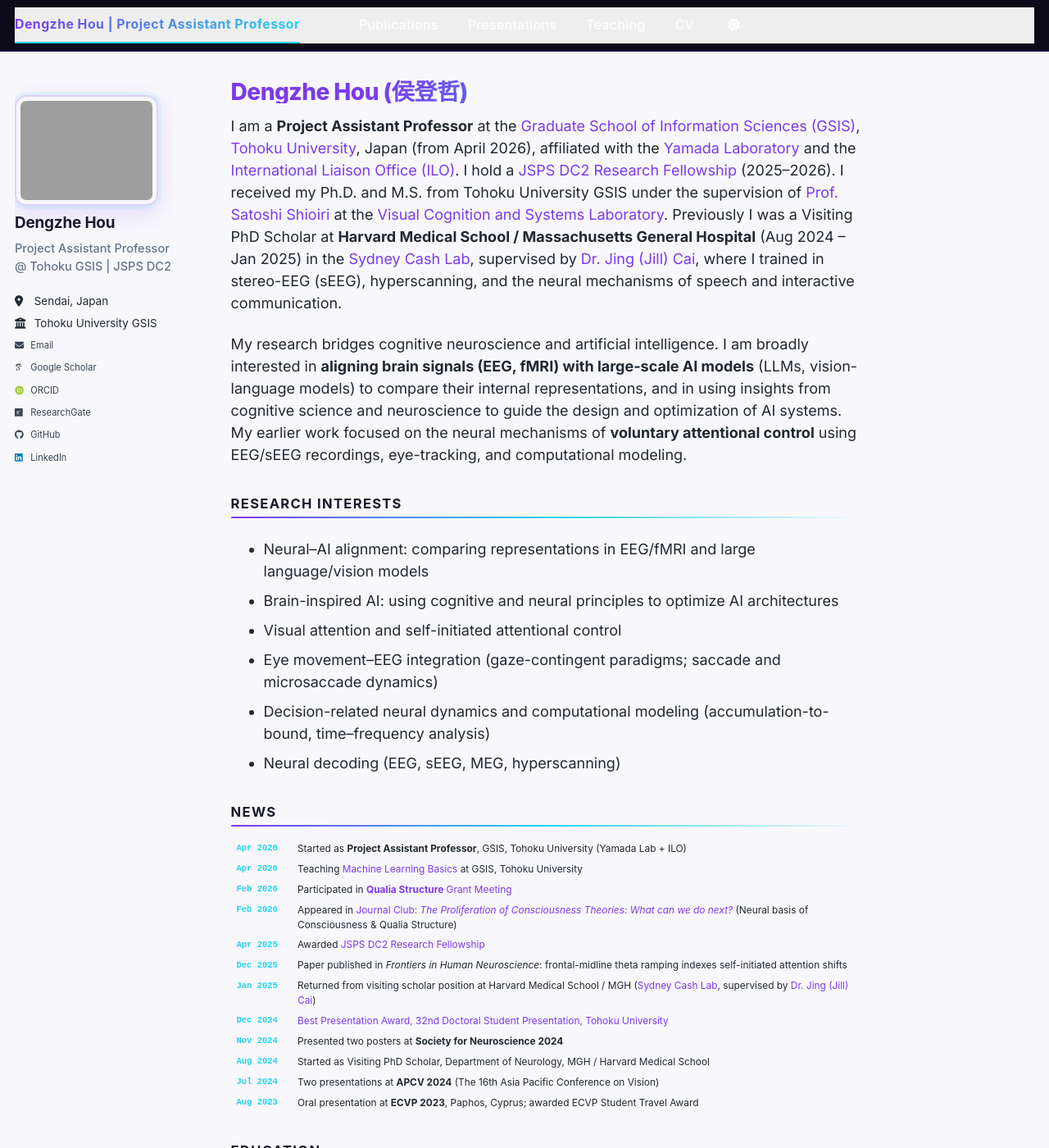
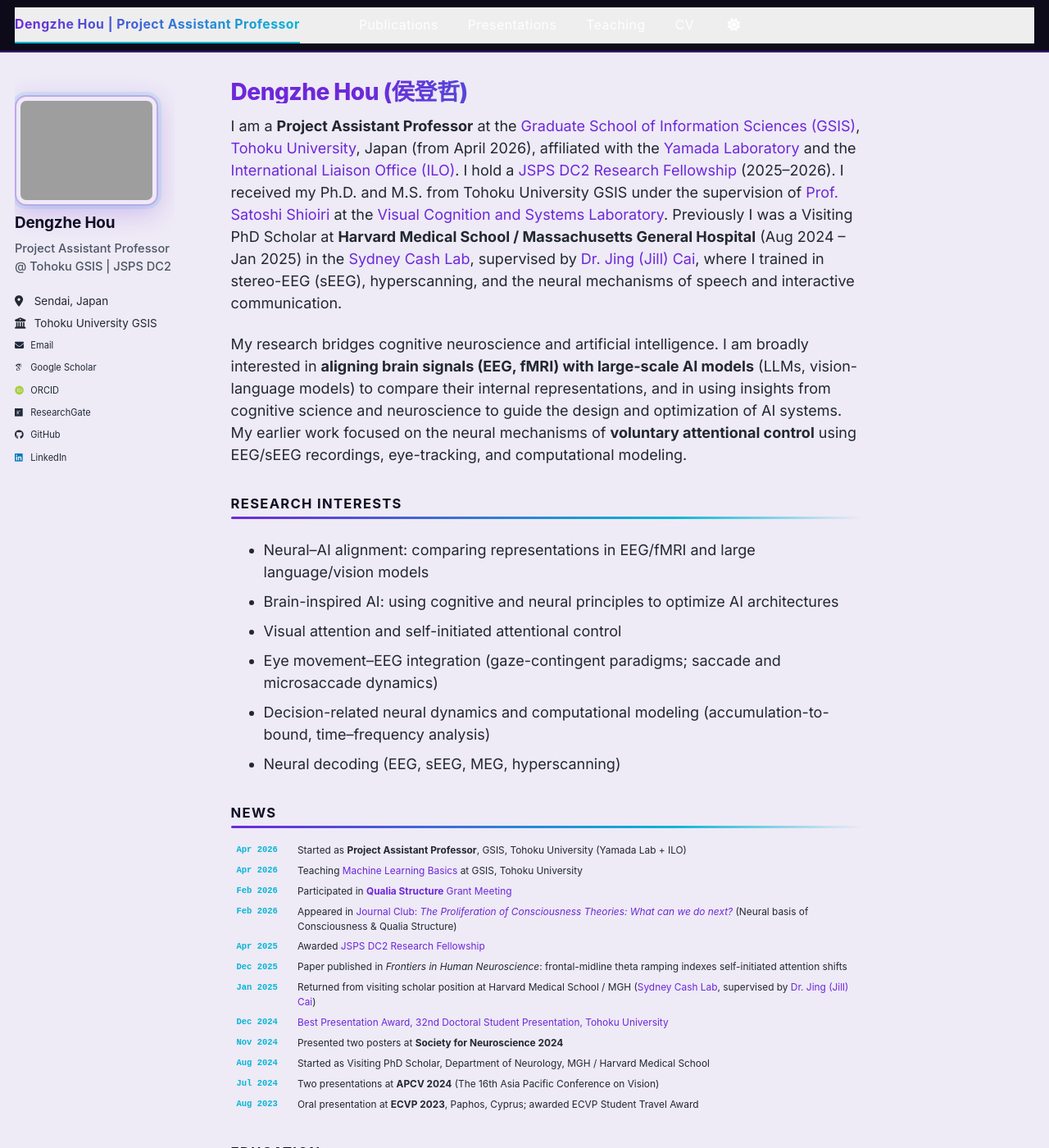
Before and after one commit to dengzhe-hou/dengzhe-hou.github.io, a Jekyll site: the page built from _pages/about.md, in a window 1280 px wide and 1400 px high. Shown: the whole window at 82% size. Built offline with Jekyll 4.4.1, drawn with Linux system fonts in a browser that asks for light colours; some web fonts are replaced; a script bundle is joined from its source files by our own code; library files that are not in the unit come from our copies.

Commit message:
Deepen color palette for stronger visual contrast
- Violet #7c3aed → #6d28d9 (deeper), cyan #22d3ee → #06b6d4 (stronger)
- Body background #f8f8fc → #eeeaf6 (more noticeable violet tint)
- Card background #fafafa → #f3f0ff (light violet tint)
- Body text #1a1a2e → #0f0f23 (near-black), muted #64748b → #4b5563
- Thicker heading underline (3px), card border (4px), nav/footer borders
- Stronger photo glow and shadow opacity

Co-Authored-By: Claude Sonnet 4.6 <noreply@anthropic.com>

```diff
--- a/_includes/head/custom.html
+++ b/_includes/head/custom.html
@@ -26,14 +26,14 @@
      nav bg  #0d0b1a   card glow      violet/15
   ════════════════════════════════════════════ */
   :root {
-    --v:  #7c3aed;          /* violet        */
-    --c:  #22d3ee;          /* electric cyan */
+    --v:  #6d28d9;          /* deeper violet */
+    --c:  #06b6d4;          /* stronger cyan */
     --nav: #0d0b1a;         /* near-black w/ purple undertone */
-    --ink: #1a1a2e;         /* body dark text */
-    --muted: #64748b;
-    --card-bg: #fafafa;
-    --card-s: 0 2px 14px rgba(124,58,237,0.09);
-    --card-h: 0 6px 28px rgba(124,58,237,0.20);
+    --ink: #0f0f23;         /* near-black body text */
+    --muted: #4b5563;       /* darker muted text */
+    --card-bg: #f3f0ff;     /* light violet tint cards */
+    --card-s: 0 2px 14px rgba(109,40,217,0.12);
+    --card-h: 0 6px 28px rgba(109,40,217,0.25);
   }
 
   /* ── Fonts ────────────────────────────── */
@@ -51,7 +51,7 @@
   /* ── Nav bar ──────────────────────────── */
   .masthead {
     background: var(--nav) !important;
-    border-bottom: 1px solid rgba(124,58,237,0.35) !important;
+    border-bottom: 2px solid rgba(109,40,217,0.5) !important;
   }
   .masthead::after { display: none !important; }
 
@@ -76,20 +76,20 @@
   }
 
   /* ── Page body background ─────────────── */
-  body { background: #f8f8fc !important; } /* very slight violet tint */
+  body { background: #eeeaf6 !important; } /* noticeable violet tint */
 
   /* ── Sidebar ──────────────────────────── */
   .author__avatar img {
     border-radius: 14px !important;
-    border: 2px solid rgba(124,58,237,0.20) !important;
-    box-shadow: 0 0 0 4px rgba(34,211,238,0.08),
-                0 8px 30px rgba(124,58,237,0.18) !important;
+    border: 2px solid rgba(109,40,217,0.35) !important;
+    box-shadow: 0 0 0 4px rgba(6,182,212,0.12),
+                0 8px 30px rgba(109,40,217,0.25) !important;
     transition: transform 0.3s, box-shadow 0.3s;
   }
   .author__avatar img:hover {
     transform: scale(1.03);
-    box-shadow: 0 0 0 6px rgba(34,211,238,0.14),
-                0 12px 40px rgba(124,58,237,0.28) !important;
+    box-shadow: 0 0 0 6px rgba(6,182,212,0.20),
+                0 12px 40px rgba(109,40,217,0.35) !important;
   }
   .author__name {
     color: var(--ink) !important;
@@ -103,7 +103,7 @@
     font-weight: 500;
   }
   .author__urls a {
-    color: #374151 !important;
+    color: #1f2937 !important;
     font-size: 0.82em !important;
     transition: color 0.18s;
   }
@@ -134,9 +134,9 @@
   .page__content h2::after {
     content: "";
     display: block;
-    height: 2px;
+    height: 3px;
     margin-top: 0.35em;
-    background: linear-gradient(90deg, var(--v), var(--c), transparent);
+    background: linear-gradient(90deg, var(--v), var(--c) 70%, transparent);
     border-radius: 2px;
   }
 
@@ -156,7 +156,7 @@
     padding: 1rem 1.3rem;
     margin-bottom: 1rem;
     box-shadow: var(--card-s);
-    border-left: 3px solid var(--v);
+    border-left: 4px solid var(--v);
     position: relative;
     overflow: hidden;
     transition: transform 0.2s, box-shadow 0.2s, border-color 0.2s;
@@ -222,7 +222,7 @@
   /* ── Footer ───────────────────────────── */
   .page__footer {
     background: var(--nav) !important;
-    border-top: 1px solid rgba(124,58,237,0.3) !important;
+    border-top: 2px solid rgba(109,40,217,0.5) !important;
   }
   .page__footer-copyright, .page__footer a {
     color: rgba(255,255,255,0.5) !important;
```
